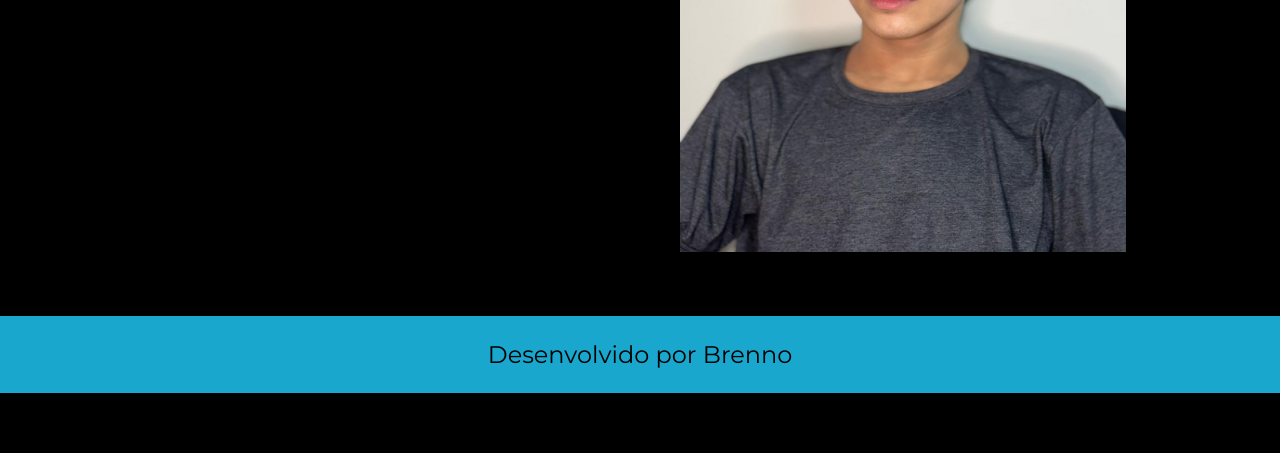
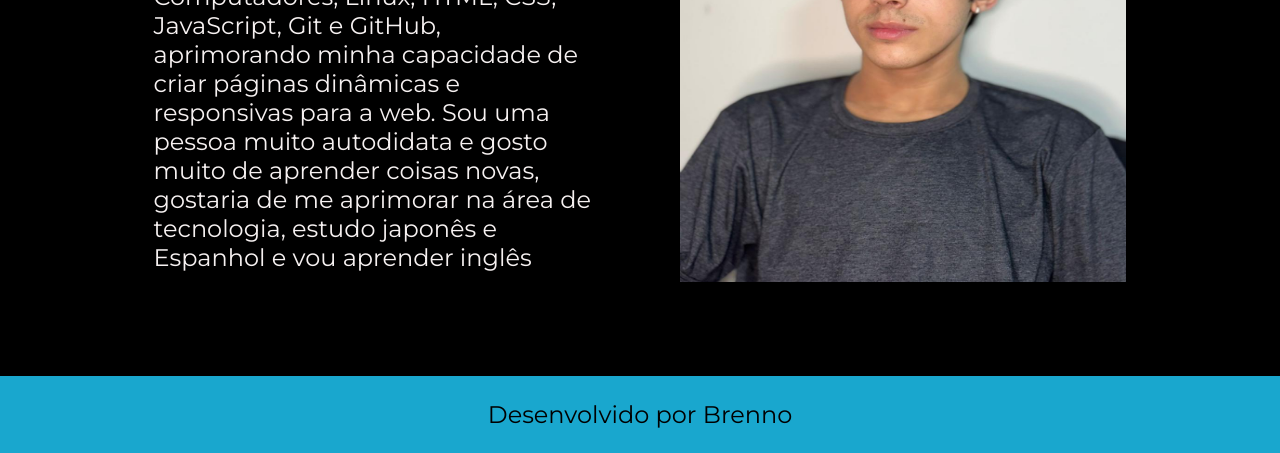
Before and after one commit to BrennoBertolini/meu-site, a plain HTML site: page about.html in a window 1280 px wide. Shown: the part 365-818 px from the top of the page. Drawn offline with nearby package versions, Linux system fonts and the light colour scheme.

Commit message:
Update about.html

```diff
--- a/about.html
+++ b/about.html
@@ -18,7 +18,7 @@
     <main class="apresentacao">
         <section class="apresentacao__conteudo">
             <h1 class="apresentacao__conteudo__titulo">Sobre mim</h1>
-            <p class="apresentacao__conteudo__texto"></p>
+            <p class="apresentacao__conteudo__texto">Fiz um curso extensivo de Programação pela Alura, com 75 horas de conteúdo. Nesse curso, desenvolvi competências em Lógica de Programação, Arquitetura de Computadores, Linux, HTML, CSS, JavaScript, Git e GitHub, aprimorando minha capacidade de criar páginas dinâmicas e responsivas para a web. Sou uma pessoa muito autodidata e gosto muito de aprender coisas novas, gostaria de me aprimorar na área de tecnologia, estudo japonês e Espanhol e vou aprender inglês </p>
             <p class="apresentacao__conteudo__texto"></p>
         </section>
         <img class="apresentacao__imagem" src="./assents/minha-foto.png" alt="Foto de Brenno Bertolini programando">
```
